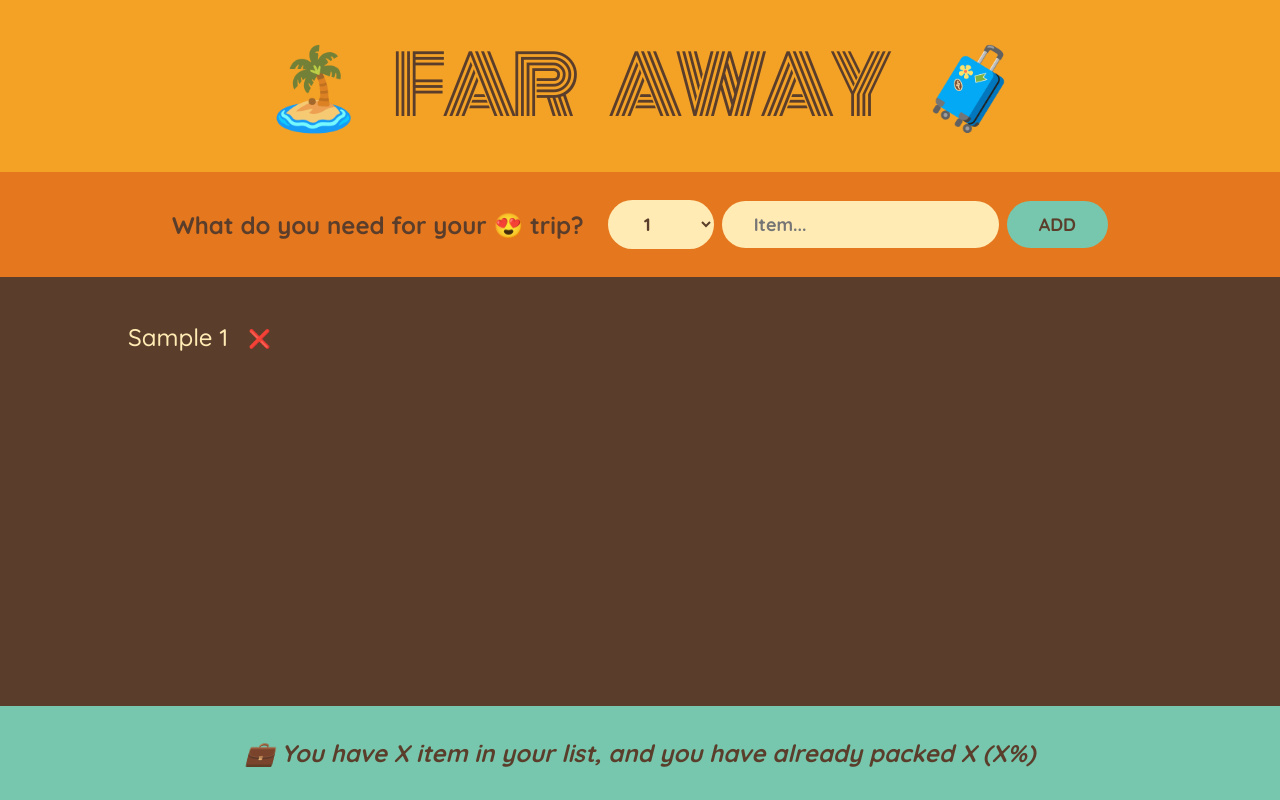
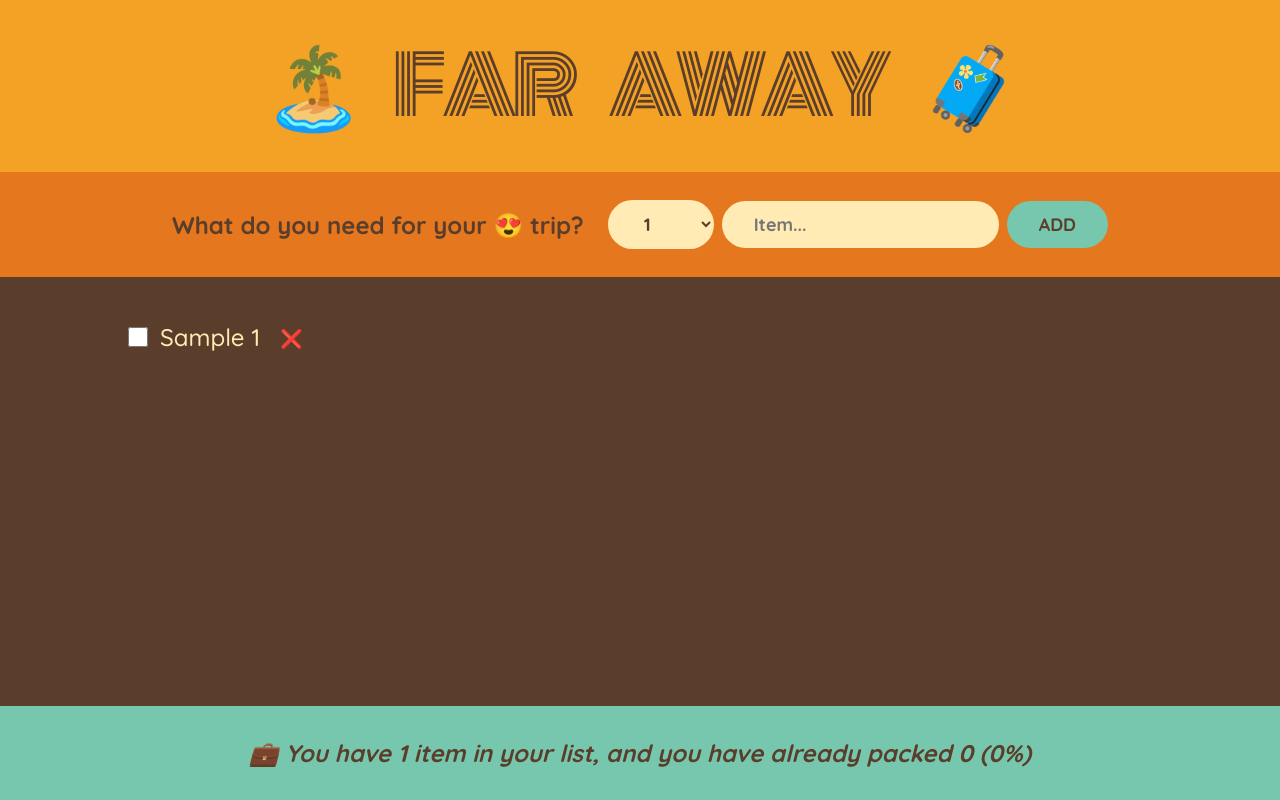
Before and after one commit to EphriamHab/Travel-List, a React (Create React App) app: page / in a window 1280 px wide. Both pictures are taken after typing "Sample" into the empty fields and a click on the button "ADD". Built offline with nearby package versions, Linux system fonts and the light colour scheme; the HTML template or start-up script is replaced by a standard one.

Commit message:
handle delete and toggle

```diff
--- a/src/App.js
+++ b/src/App.js
@@ -1,24 +1,33 @@
 import { useState } from "react";
 
-// const initialItems = [
+export default function App() {
+  const [items, setItems] = useState([]);
 
-//   { id: 1, description: "Passports", quantity: 2, packed: false },
-//   { id: 2, description: "Socks", quantity: 12, packed: true },
-//   { id: 2, description: "Charger", quantity: 1, packed: false },
-// ];
+  function handleAddItems(item) {
+    setItems((items) => [...items, item]);
+  }
 
-export default function App() {
-  const [items, setItems] = useState([])
+  function handleDeleteItem(id) {
+    setItems((items) => items.filter((item) => item.id !== id));
+  }
 
-  function handleAddItems(item){
-    setItems((items)=>[...items, item])
+  function handleToggleItems(id) {
+    setItems((items) =>
+      items.map((item) =>
+        item.id === id ? { ...item, packed: !item.packed } : item
+      )
+    );
   }
   return (
     <div className="app">
       <Logo />
-      <Form onAddItems ={handleAddItems}/>
-      <PackingList items={items} />
-      <Stats />
+      <Form onAddItems={handleAddItems} />
+      <PackingList
+        items={items}
+        onDeleteItem={handleDeleteItem}
+        onToggleItems={handleToggleItems}
+      />
+      <Stats items={items} />
     </div>
   );
 }
@@ -27,7 +36,7 @@ function Logo() {
   return <h1>🏝️ Far Away 🧳</h1>;
 }
 
-function Form({onAddItems}) {
+function Form({ onAddItems }) {
   const [description, setDescription] = useState("");
   const [quantity, setQuantity] = useState(1);
 
@@ -38,8 +47,8 @@ function Form({onAddItems}) {
 
     onAddItems(newItem);
 
-     setDescription("");
-     setQuantity(1);
+    setDescription("");
+    setQuantity(1);
   }
 
   return (
@@ -66,35 +75,56 @@ function Form({onAddItems}) {
   );
 }
 
-function PackingList({items}) {
+function PackingList({ items, onDeleteItem, onToggleItems }) {
   return (
     <div className="list">
       <ul>
         {items.map((item) => (
-          <Item item={item} key={item.id} />
+          <Item
+            item={item}
+            key={item.id}
+            onDeleteItem={onDeleteItem}
+            onToggleItems={onToggleItems}
+          />
         ))}
       </ul>
     </div>
   );
 }
 
-function Stats() {
+function Stats({ items }) {
+  if (!items.length)
+    return (
+      <p className="stats">
+        <em>Start adding some item to your packing list 🚀</em>
+      </p>
+    );
+  const numItems = items.length;
+  const numPacked = items.filter((item) => item.packed).length;
+  const percentage = Math.round((numPacked / numItems) * 100);
   return (
     <footer className="stats">
       <em>
-        💼 You have X item in your list, and you have already packed X (X%)
+        {percentage !== 100
+          ? `💼 You have ${numItems} item in your list, and you have already packed ${numPacked} (${percentage}%)`
+          : "You Got everything! Ready to go ✈"}
       </em>
     </footer>
   );
 }
 
-function Item({ item }) {
+function Item({ item, onDeleteItem, onToggleItems }) {
   return (
     <li>
+      <input
+        type="checkbox"
+        value={item.packed}
+        onChange={() => onToggleItems(item.id)}
+      />
       <span style={item.packed ? { textDecoration: "line-through" } : {}}>
         {item.description} {item.quantity}
       </span>
-      <button>❌</button>
+      <button onClick={() => onDeleteItem(item.id)}>❌</button>
     </li>
   );
 }
```
